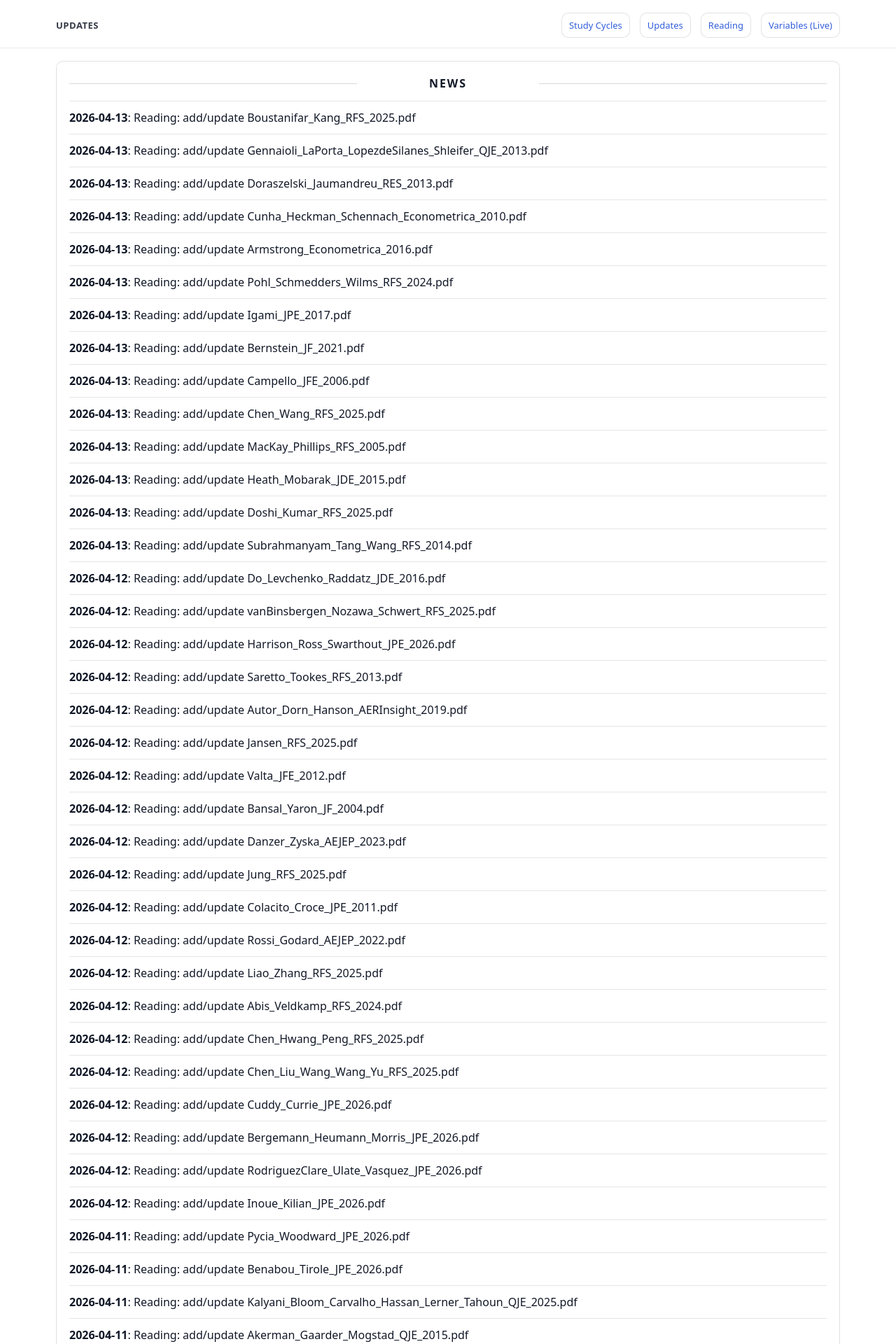
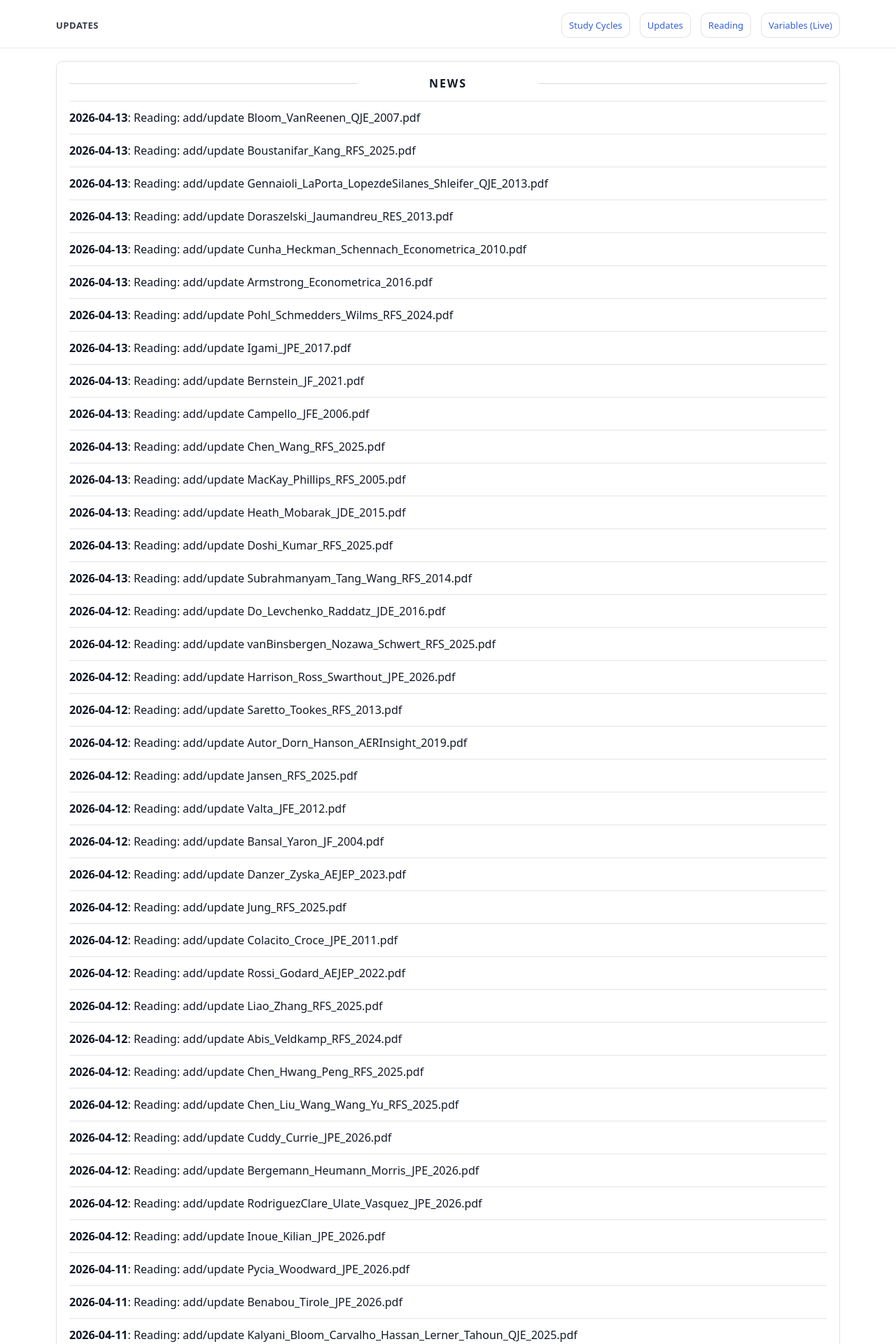
Before and after one commit to yaxinzn/study-archive, a Jekyll site: the page built from updates/index.md, in a window 1280 px wide. Shown: the top 1920 px of the page at 70% size. Built offline with Jekyll 4.4.1, drawn with Linux system fonts in a browser that asks for light colours; some of the changed text lies outside the part shown.

Commit message:
chore: update NEWS feed

```diff
--- a/_data/news.yml
+++ b/_data/news.yml
@@ -1,4 +1,7 @@
 # Auto-generated update history (sorted newest -> oldest). Do not edit manually.
+- ts: "1776079842"
+  date: "2026-04-13"
+  title: "Reading: add/update Bloom_VanReenen_QJE_2007.pdf"
 - ts: "1776079097"
   date: "2026-04-13"
   title: "Reading: add/update Boustanifar_Kang_RFS_2025.pdf"
```
